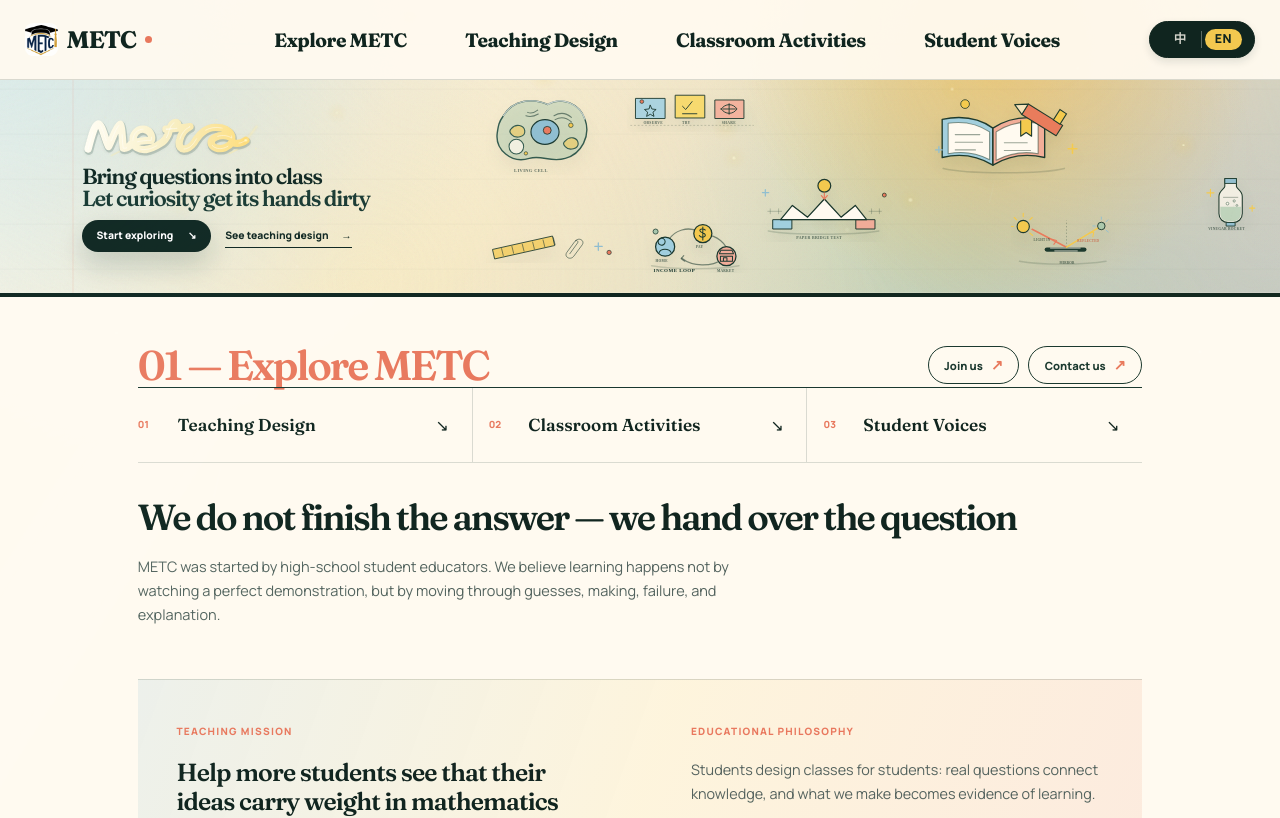
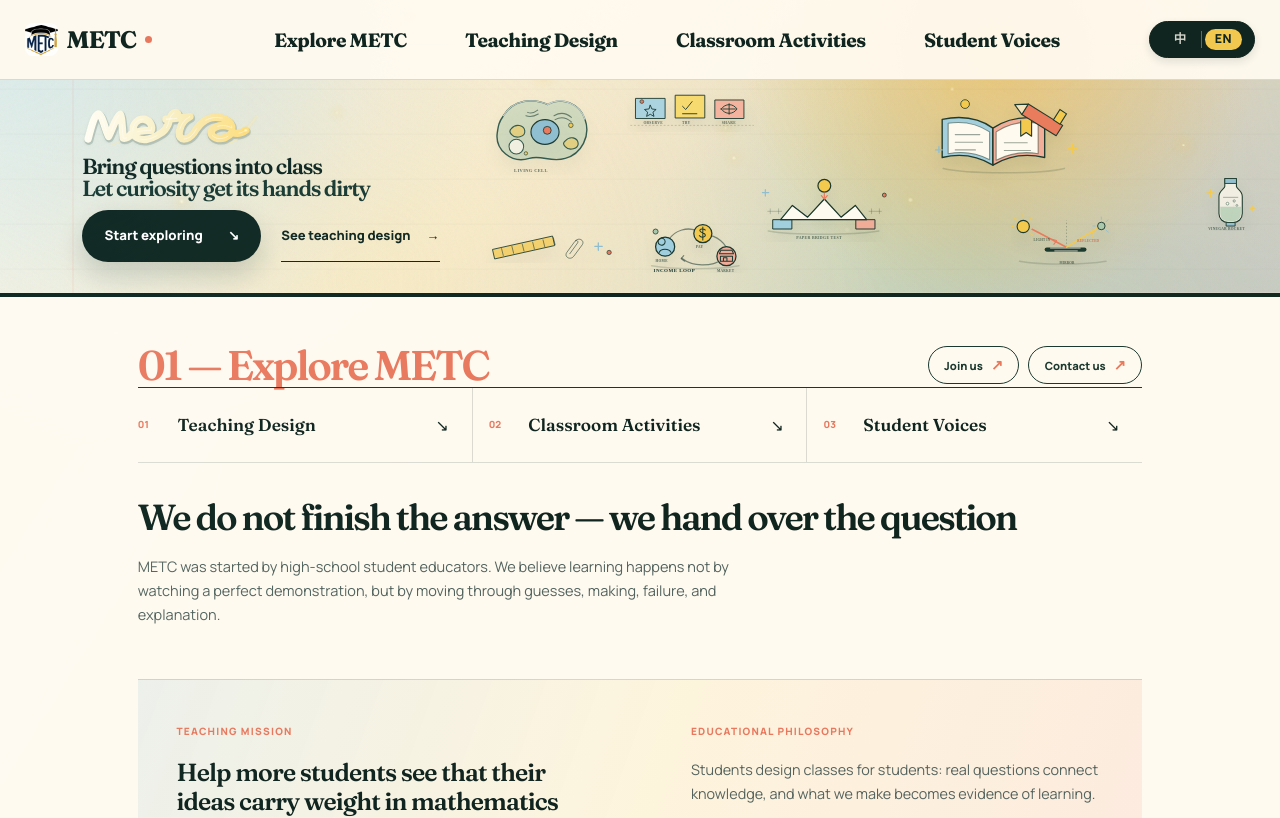
Before and after one commit to Han-chh/METC-website, a Next.js app: page / in a window 1280 px wide. Shown: the top 818 px of the page. Built offline with nearby package versions, Linux system fonts and the light colour scheme.

Commit message:
style: enlarge homepage hero actions

```diff
--- a/app/homepage.css
+++ b/app/homepage.css
@@ -1110,3 +1110,11 @@ button, a { -webkit-tap-highlight-color: transparent; }
   .language-toggle { min-width: 108px; font-size: .78rem; }
   .language-toggle span { min-width: 36px; }
 }
+
+/* Give the two hero actions enough visual weight to occupy the lower part of
+   the enlarged cover while retaining the primary/secondary hierarchy. */
+@media (min-width: 761px) {
+  .hero-actions { gap: 22px; }
+  .hero-actions .button { min-height: 58px; padding: 0 25px; gap: 28px; font-size: .92rem; }
+  .hero-actions .text-link { min-height: 58px; padding: 0; gap: 18px; font-size: .9rem; }
+}
```
